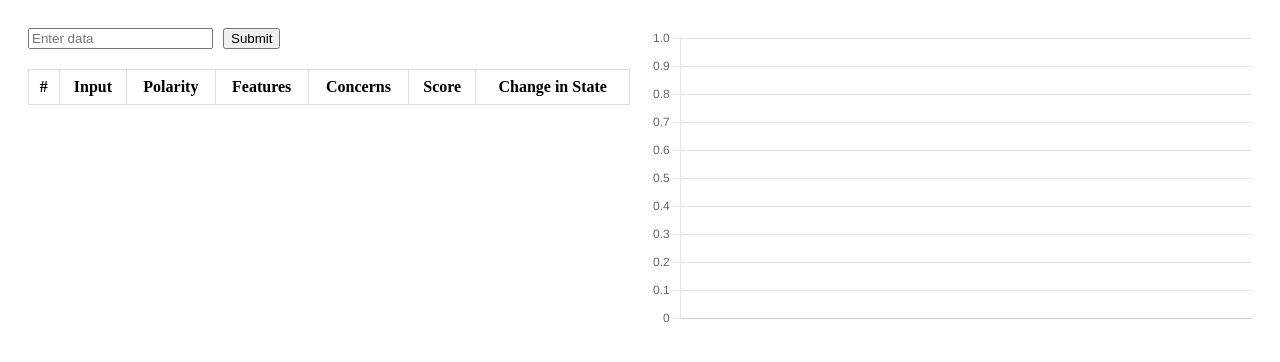
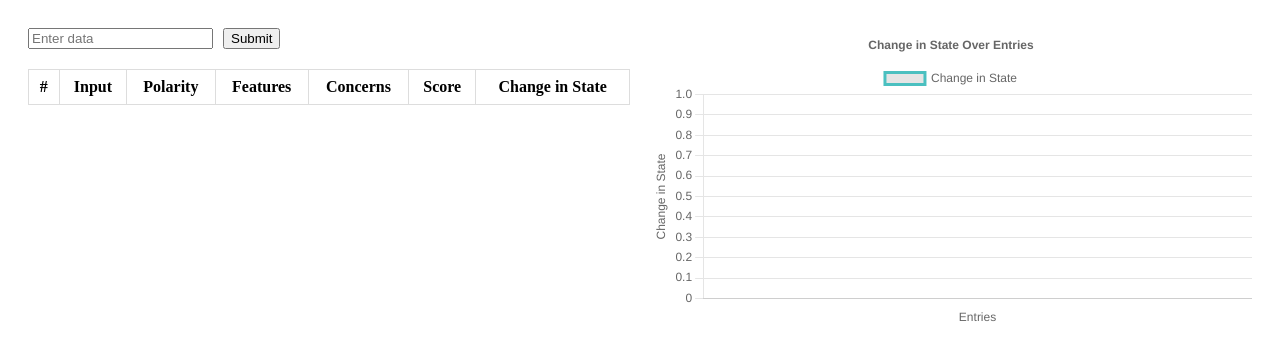
Before and after one commit to how2kritin/debangan-et-al-website-deployment-fork, a React (Vite) app in the folder frontend/: page / in a window 1280 px wide. Shown: the top 362 px of the page. Built offline with nearby package versions, Linux system fonts and the light colour scheme.

Commit message:
feat: add labels to graph

```diff
--- a/frontend/src/components/LineChart.tsx
+++ b/frontend/src/components/LineChart.tsx
@@ -1,9 +1,18 @@
 import React from 'react';
 import { Line } from 'react-chartjs-2';
-import { Chart as ChartJS, CategoryScale, LinearScale, PointElement, LineElement, Title } from 'chart.js';
+import {
+  Chart as ChartJS,
+  CategoryScale,
+  LinearScale,
+  PointElement,
+  LineElement,
+  Title,
+  Tooltip,
+  Legend,
+} from 'chart.js';
 import { ApiResponse } from '../api';
 
-ChartJS.register(CategoryScale, LinearScale, PointElement, LineElement, Title);
+ChartJS.register(CategoryScale, LinearScale, PointElement, LineElement, Title, Tooltip, Legend);
 
 interface LineChartProps {
   data: ApiResponse[];
@@ -11,18 +20,42 @@ interface LineChartProps {
 
 const LineChart: React.FC<LineChartProps> = ({ data }) => {
   const chartData = {
-    labels: data.map((_, index) => index + 1),
+    labels: data.map((_, index) => `Entry ${index + 1}`),
     datasets: [
       {
         label: 'Change in State',
         data: data.map((item) => item.changeInState),
         borderColor: 'rgb(75, 192, 192)',
-        tension: 0, // Straight lines
+        tension: 0,
       },
     ],
   };
 
-  return <Line data={chartData} />;
+  const options = {
+    responsive: true,
+    plugins: {
+      title: {
+        display: true,
+        text: 'Change in State Over Entries',
+      },
+    },
+    scales: {
+      x: {
+        title: {
+          display: true,
+          text: 'Entries',
+        },
+      },
+      y: {
+        title: {
+          display: true,
+          text: 'Change in State',
+        },
+      },
+    },
+  };
+
+  return <Line data={chartData} options={options} />;
 };
 
 export default LineChart;
```
